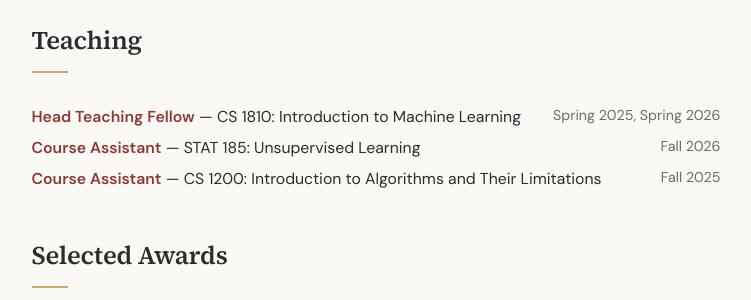
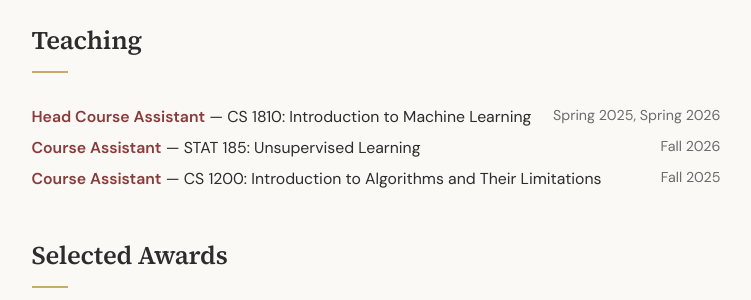
Before and after one commit to HannahGuan244/hannahguan244.github.io, a Jekyll site: the page built from index.html, in a window 1280 px wide. Shown: the part 1366-1666 px from the top of the page, without its empty margins (264-1015 px from the left). Built offline with Jekyll 4.4.1, drawn with Linux system fonts in a browser that asks for light colours.

Commit message:
Change 'Head Teaching Fellow' to 'Head Course Assistant'
Co-Authored-By: Claude Sonnet 5.5 <noreply@anthropic.com>

```diff
--- a/index.html
+++ b/index.html
@@ -83,7 +83,7 @@ title: About
   <h2 class="section-title">Teaching</h2>
   <ul class="teaching-list">
     <li>
-      <span class="teaching-left"><span class="teaching-role">Head Teaching Fellow</span> — CS 1810: Introduction to Machine Learning</span>
+      <span class="teaching-left"><span class="teaching-role">Head Course Assistant</span> — CS 1810: Introduction to Machine Learning</span>
       <span class="teaching-term">Spring 2025, Spring 2026</span>
     </li>
     <li>
```
